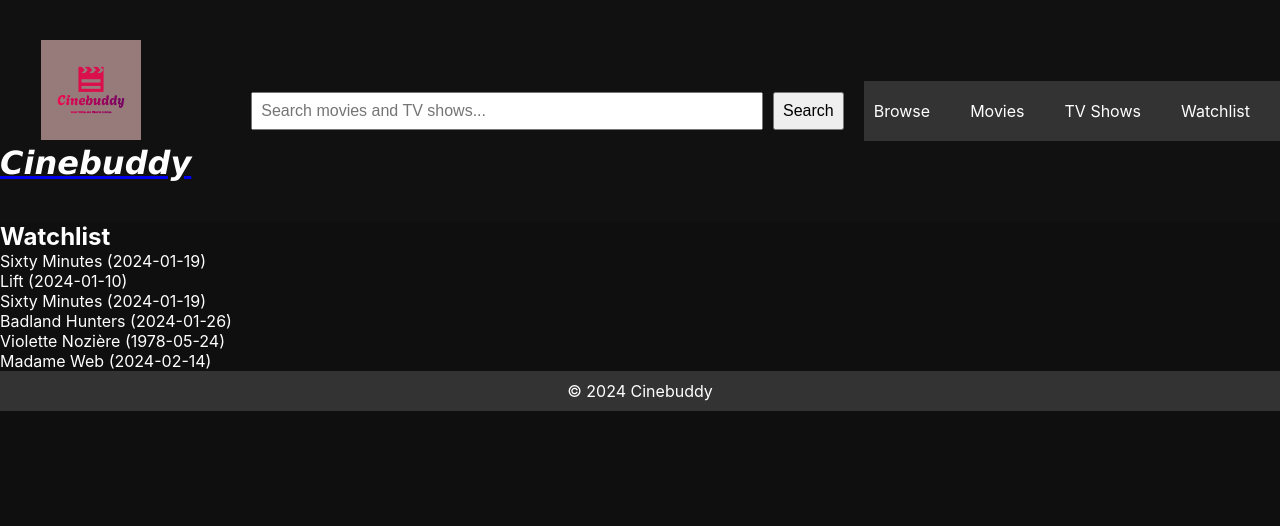
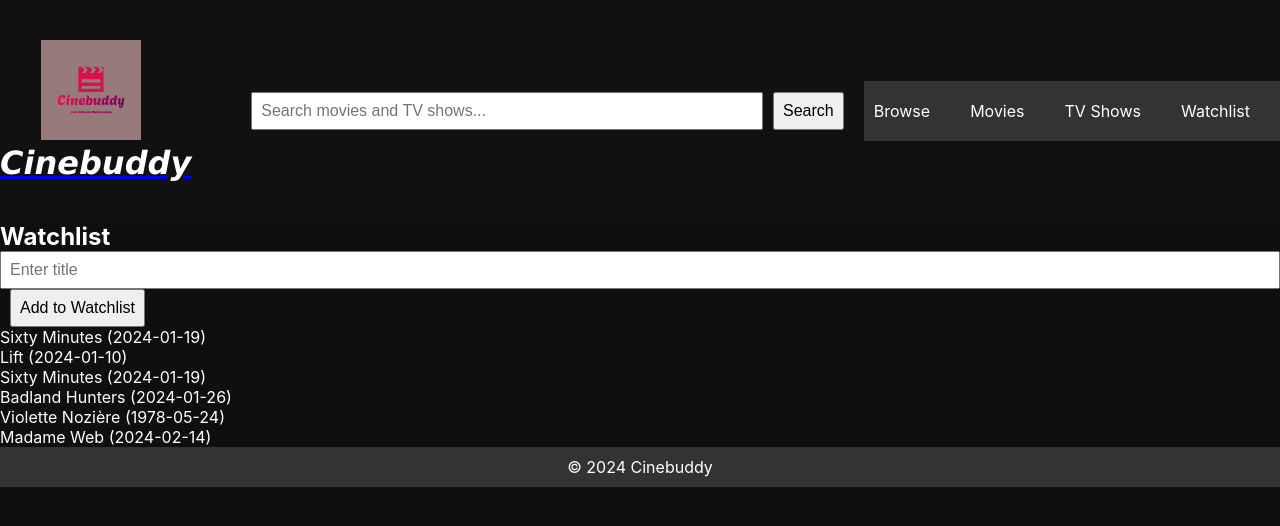
Before and after one commit to DavisOmbuki/Cinemate, a React (Create React App) app in the folder cinebuddy/: page /watchlist in a window 1280 px wide. Shown: the top 526 px of the page. Built offline with nearby package versions, Linux system fonts and the light colour scheme; data requests are answered from the project's data file.

Commit message:
watchList

```diff
--- a/cinebuddy/package.json
+++ b/cinebuddy/package.json
@@ -7,7 +7,6 @@
     "@testing-library/react": "^13.4.0",
     "@testing-library/user-event": "^13.5.0",
     "axios": "^1.6.7",
-    "eslint": "^8.56.0",
     "eslint-config-react-app": "^7.0.1",
     "react": "^18.2.0",
     "react-dom": "^18.2.0",
--- a/cinebuddy/src/pages/Watchlist.js
+++ b/cinebuddy/src/pages/Watchlist.js
@@ -1,15 +1,16 @@
-// Watchlist.js
 import React, { useState, useEffect } from 'react';
 import axios from 'axios';
 
-
 const Watchlist = () => {
   const [watchlistItems, setWatchlistItems] = useState([]);
+  const [newItemTitle, setNewItemTitle] = useState('');
 
   useEffect(() => {
+    fetchWatchlist();
+  }, []);
+
   const fetchWatchlist = async () => {
     try {
-        // Fetch watchlist items from the server
       const response = await axios.get('http://localhost:3001/watchlist');
       setWatchlistItems(response.data);
     } catch (error) {
@@ -17,12 +18,36 @@ const Watchlist = () => {
     }
   };
 
-    fetchWatchlist();
-  }, []); // Empty dependency array to fetch watchlist on component mount
+  const addToWatchlist = async (title, releaseDate) => {
+    try {
+      const response = await axios.post('http://localhost:3001/watchlist', {
+        title: title,
+        release_date: releaseDate
+      });
+
+      setWatchlistItems([...watchlistItems, { id: response.data.id, title: title, release_date: releaseDate }]);
+    } catch (error) {
+      console.error('Error adding item to watchlist:', error.message);
+    }
+  };
+
+  const handleAddToWatchlist = () => {
+    // You can add validation or additional checks here
+    addToWatchlist(newItemTitle, new Date().toDateString());
+    setNewItemTitle(''); // Clear the input field after adding
+  };
 
   return (
     <div>
       <h2>Watchlist</h2>
+      <input
+        type="text"
+        value={newItemTitle}
+        onChange={(e) => setNewItemTitle(e.target.value)}
+        placeholder="Enter title"
+      />
+      <button onClick={handleAddToWatchlist}>Add to Watchlist</button>
+
       {watchlistItems.length > 0 ? (
         <ul>
           {watchlistItems.map((item) => (
```
Also changed, not shown: cinebuddy/db.json (line endings or trailing spaces), 1 other file (tests, documents, lock files or other folders). Lines whose indentation alone changed are shown as unchanged.
